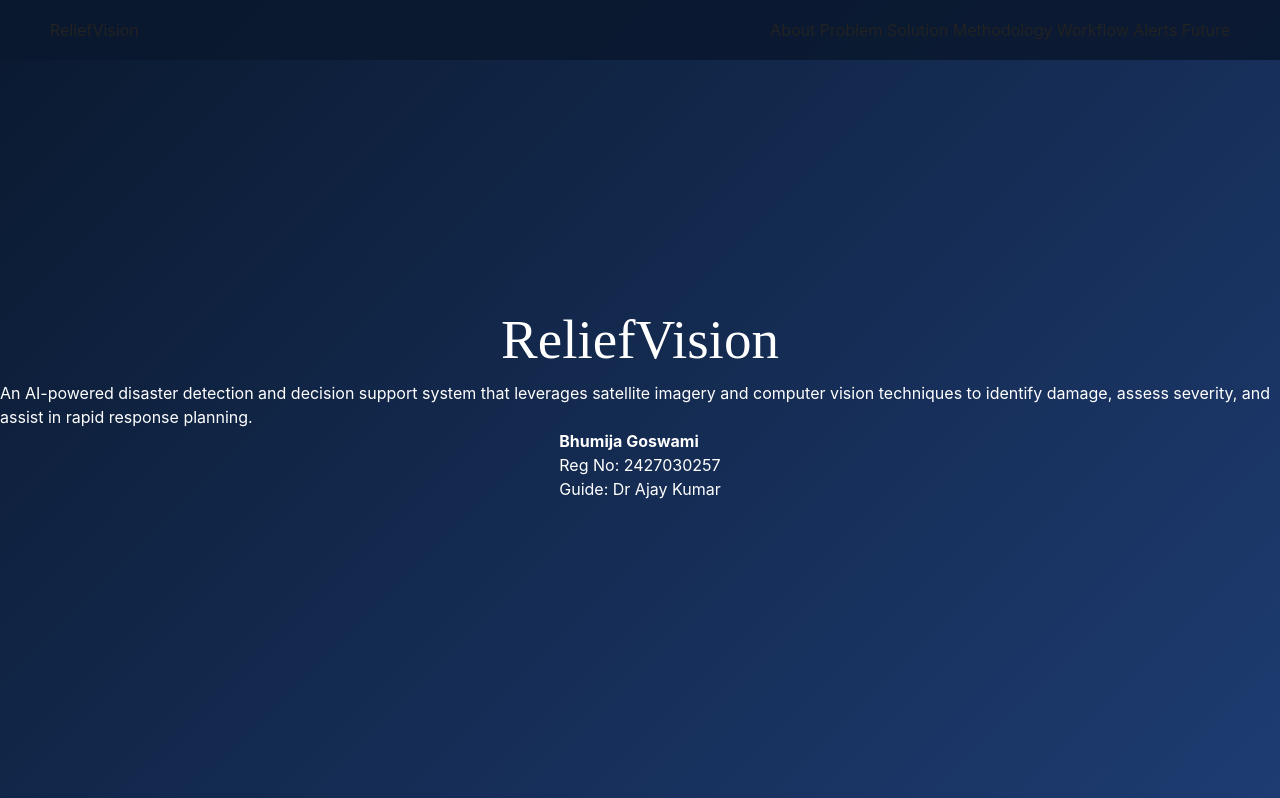
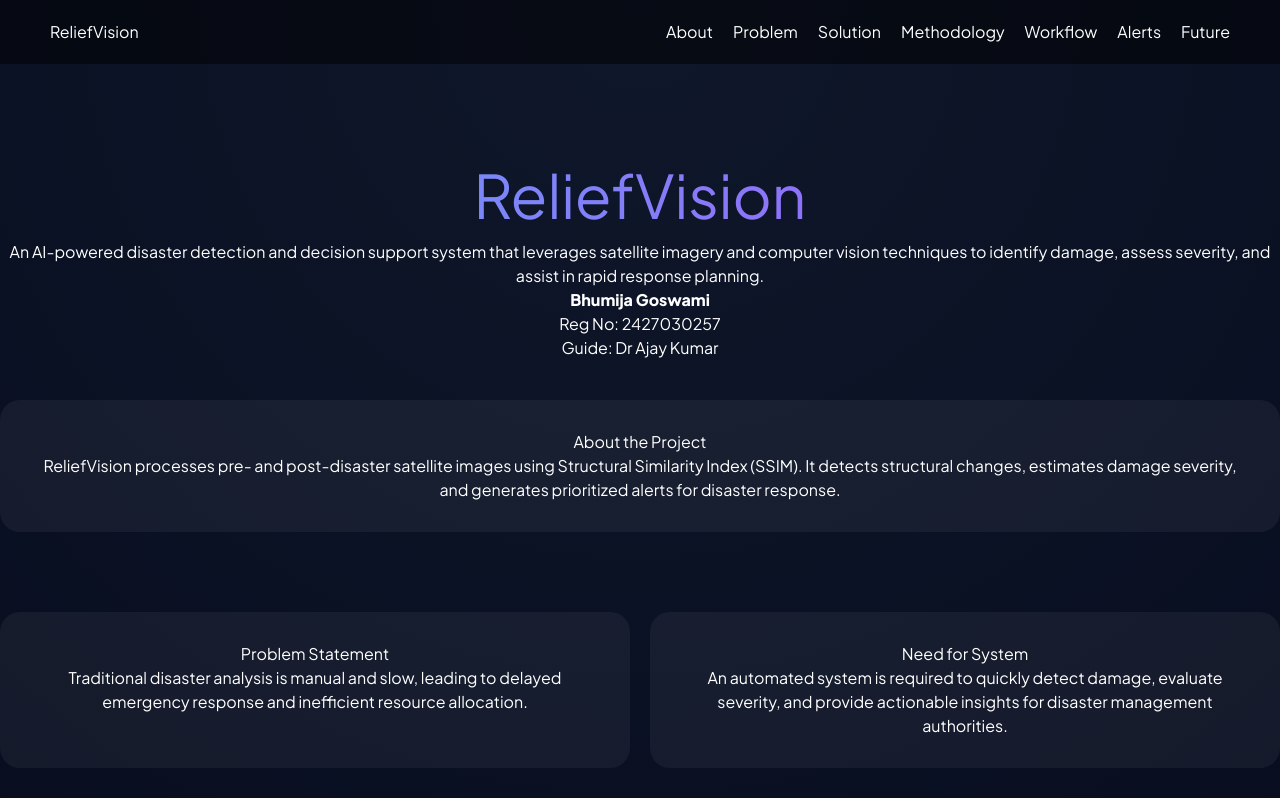
Before and after one commit to bhumijagoswami/PBL, a plain HTML site: page index.html in a window 1280 px wide. Shown: the top 798 px of the page. Drawn offline with nearby package versions, Linux system fonts and the light colour scheme.

Commit message:
Refactor CSS styles and update layout

```diff
--- a/style.css
+++ b/style.css
@@ -1,116 +1,99 @@
-* {
-    margin: 0;
-    padding: 0;
-    box-sizing: border-box;
-}
+@import url('https://fonts.googleapis.com/css2?family=Plus+Jakarta+Sans:wght@400;600;800&display=swap');
 
 body {
-    font-family: 'Inter', sans-serif;
-    background: linear-gradient(180deg, #f9fbff, #eef3f9);
-    color: #222;
+    margin: 0;
+    background: radial-gradient(circle at top, #0f172a, #020617);
+    color: white;
+    font-family: 'Plus Jakarta Sans', sans-serif;
 }
 
 /* NAV */
-nav {
+.navbar {
     position: fixed;
     width: 100%;
-    background: rgba(10,25,47,0.9);
     display: flex;
     justify-content: space-between;
-    padding: 18px 50px;
-    z-index: 1000;
+    padding: 20px 50px;
+    background: rgba(0,0,0,0.5);
 }
 
-nav .logo {
-    color: white;
-    font-weight: 700;
+.nav-links {
+    display: flex;
+    gap: 20px;
 }
 
-nav ul {
-    display: flex;
-    gap: 25px;
-    list-style: none;
-}
-
-nav ul li a {
-    color: #ccd6f6;
+.nav-links a {
+    color: white;
     text-decoration: none;
 }
 
-/* HERO */
-.hero {
-    height: 100vh;
-    background: linear-gradient(135deg, #0a192f, #1e3c72);
-    color: white;
-    display: flex;
-    flex-direction: column;
-    justify-content: center;
-    align-items: center;
+/* FIX SCROLL */
+section {
+    scroll-margin-top: 120px;
 }
 
-.hero h1 {
-    font-size: 55px;
-    font-family: 'Playfair Display', serif;
+/* CONTAINER */
+.container {
+    max-width: 900px;
+    margin: auto;
+    padding-top: 150px;
+    text-align: center;
 }
 
-.hero h2 {
-    margin-top: 10px;
+/* HERO */
+.hero h1 {
+    font-size: 60px;
 }
 
-/* SECTIONS */
-.section {
-    padding: 100px 80px;
-    text-align: center;
-    opacity: 0;
-    transform: translateY(40px);
-    transition: 0.6s;
+/* TEXT */
+.gradient-text {
+    background: linear-gradient(90deg,#60a5fa,#a855f7);
+    -webkit-background-clip: text;
+    -webkit-text-fill-color: transparent;
 }
 
-.section.active {
-    opacity: 1;
-    transform: translateY(0);
+/* CARD */
+.card {
+    background: rgba(255,255,255,0.05);
+    padding: 30px;
+    border-radius: 20px;
+    margin: 40px 0;
 }
 
 /* GRID */
 .grid {
     display: grid;
-    grid-template-columns: repeat(auto-fit, minmax(200px, 1fr));
-    gap: 25px;
-    margin-top: 30px;
+    grid-template-columns: repeat(auto-fit,minmax(150px,1fr));
+    gap: 15px;
 }
 
-.card {
-    background: white;
-    padding: 25px;
-    border-radius: 12px;
-    border-left: 4px solid #1e3c72;
-    box-shadow: 0 10px 20px rgba(0,0,0,0.1);
+/* TWO COL */
+.two-col {
+    display: grid;
+    grid-template-columns: 1fr 1fr;
+    gap: 20px;
 }
 
-/* DEMO */
-.demo-btn {
-    padding: 14px 30px;
-    background: #1e3c72;
+/* WORKFLOW */
+.workflow {
+    display: flex;
+    justify-content: center;
+    flex-wrap: wrap;
+    gap: 10px;
+    align-items: center;
+}
+
+/* BUTTON */
+.btn {
+    padding: 12px 25px;
+    background: blue;
+    border-radius: 30px;
+    text-decoration: none;
     color: white;
-    border-radius: 8px;
-    text-decoration: none;
 }
 
 /* FOOTER */
 footer {
-    background: #0a192f;
-    color: white;
     text-align: center;
     padding: 20px;
 }
-
-/* TIMER */
-#visit-timer {
-    position: fixed;
-    bottom: 20px;
-    left: 20px;
-    background: black;
-    color: white;
-    padding: 6px 12px;
-    border-radius: 6px;
-}
```
